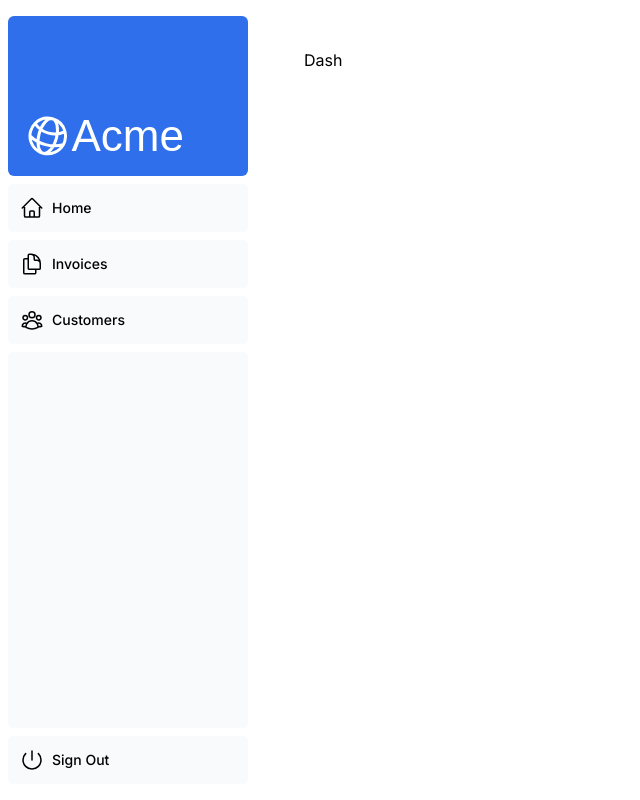
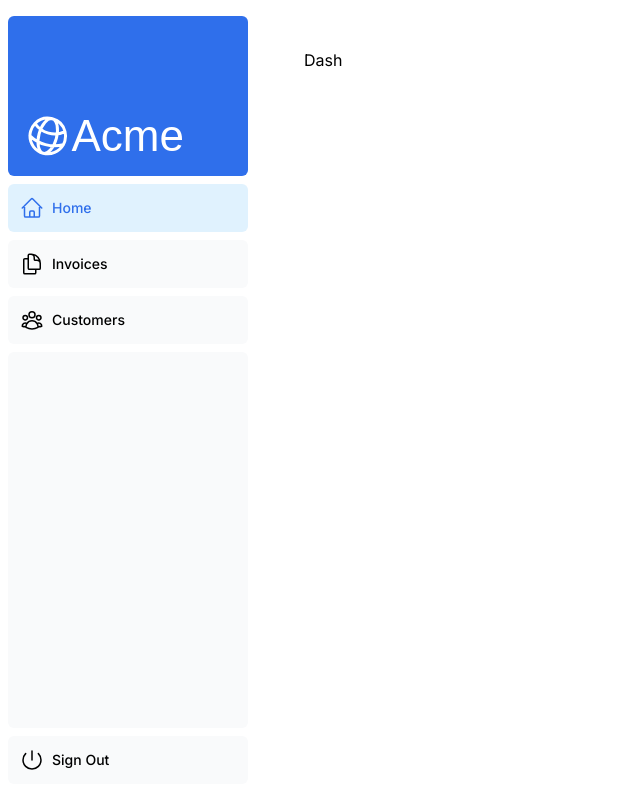
Before and after one commit to sophiabanda/dashboard-nextjs, a Next.js app: page /dashboard in a window 1280 px wide. Shown: the whole page, without its empty margins (0-640 px from the left). Built offline with nearby package versions, Linux system fonts and the light colour scheme; a web font is replaced by a local one.

Commit message:
Import usePathname hook and clsx to nav-links to dynamically highlight the nav for its selected page

```diff
--- a/app/ui/dashboard/nav-links.tsx
+++ b/app/ui/dashboard/nav-links.tsx
@@ -1,9 +1,13 @@
+'use client';
+
 import {
   UserGroupIcon,
   HomeIcon,
   DocumentDuplicateIcon,
 } from '@heroicons/react/24/outline';
 import Link from 'next/link';
+import { usePathname } from 'next/navigation';
+import clsx from 'clsx';
 
 // Map of links to display in the side navigation.
 // Depending on the size of the application, this would be stored in a database.
@@ -18,6 +22,7 @@
 ];
 
 export default function NavLinks() {
+  const pathname = usePathname();
   return (
     <>
       {links.map((link) => {
@@ -26,7 +31,13 @@
           <Link
             key={link.name}
             href={link.href}
-            className="flex h-[48px] grow items-center justify-center gap-2 rounded-md bg-gray-50 p-3 text-sm font-medium hover:bg-sky-100 hover:text-blue-600 md:flex-none md:justify-start md:p-2 md:px-3"
+            className={clsx(
+              'flex h-[48px] grow items-center justify-center gap-2 rounded-md bg-gray-50 p-3 text-sm font-medium hover:bg-sky-100 hover:text-blue-600 md:flex-none md:justify-start md:p-2 md:px-3',
+              {
+                'bg-sky-100 text-blue-600': pathname === link.href,
+              }
+            )}
+            // className="flex h-[48px] grow items-center justify-center gap-2 rounded-md bg-gray-50 p-3 text-sm font-medium hover:bg-sky-100 hover:text-blue-600 md:flex-none md:justify-start md:p-2 md:px-3"
           >
             <LinkIcon className="w-6" />
             <p className="hidden md:block">{link.name}</p>
```
